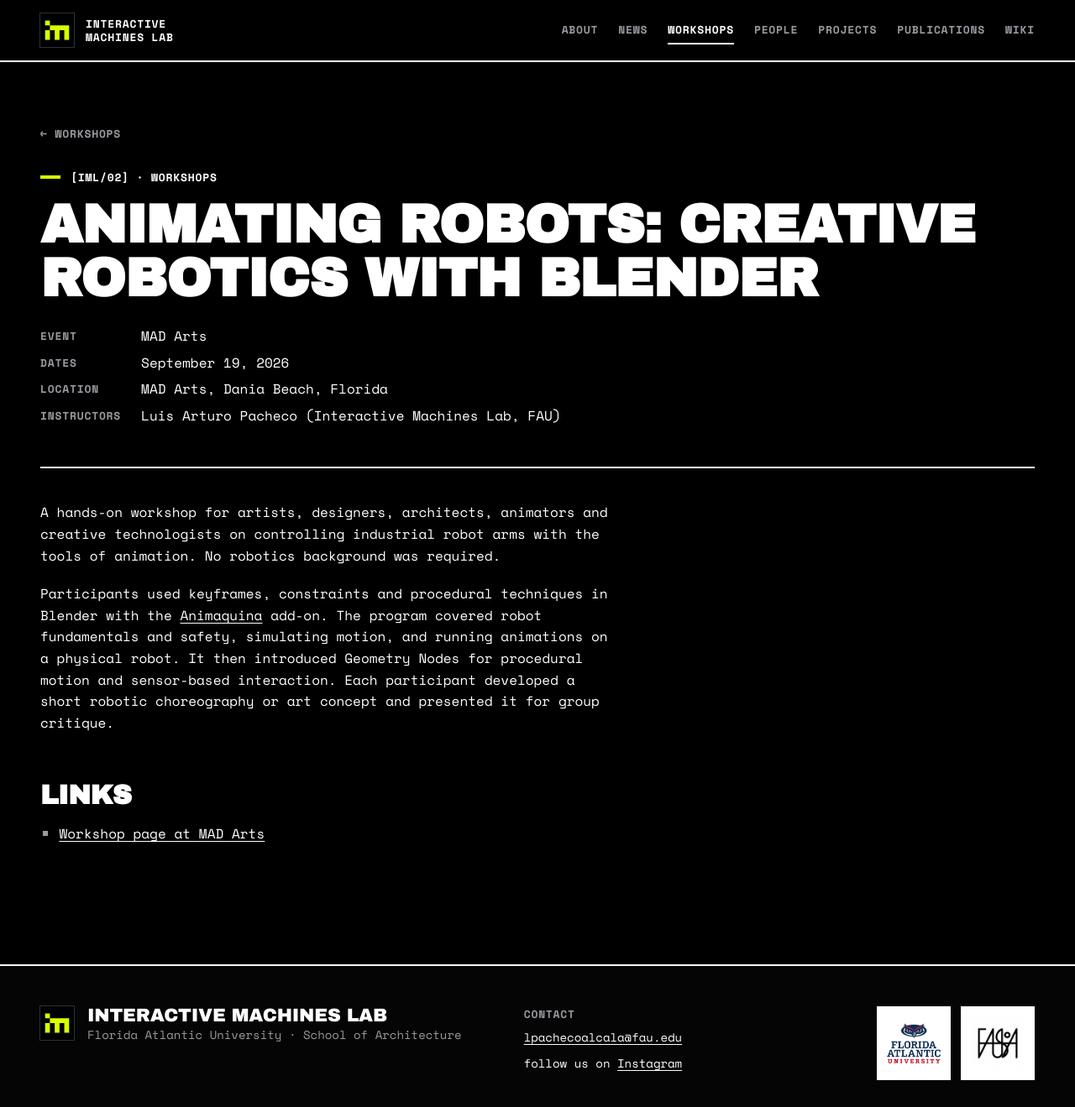
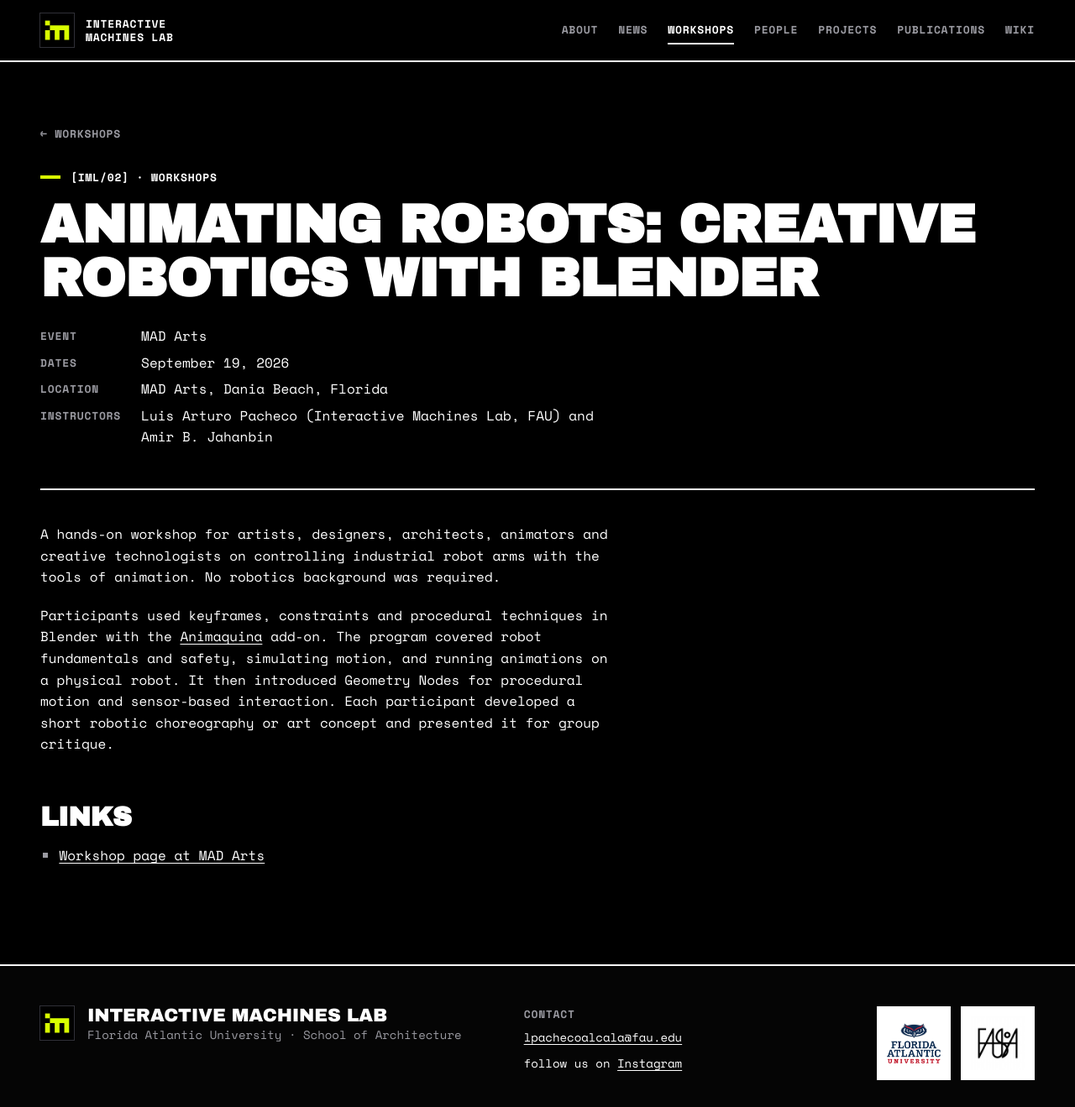
Before and after one commit to Interactive-Machines-Lab/website-iml, a Jekyll site: the page built from _posts/2026-09-19-animating-robots-mad-arts.md, in a window 1280 px wide and 1319 px high. Shown: the whole window at 84% size. Built offline with Jekyll 4.4.1, drawn with Linux system fonts in a browser that asks for light colours.

Commit message:
Update 2026-09-19-animating-robots-mad-arts.md

```diff
--- a/_posts/2026-09-19-animating-robots-mad-arts.md
+++ b/_posts/2026-09-19-animating-robots-mad-arts.md
@@ -8,7 +8,7 @@ caption: "Animating Robots"
 event: "MAD Arts"
 dates: "September 19, 2026"
 location: "MAD Arts, Dania Beach, Florida"
-instructors: "Luis Arturo Pacheco (Interactive Machines Lab, FAU)"
+instructors: "Luis Arturo Pacheco (Interactive Machines Lab, FAU) and Amir B. Jahanbin"
 excerpt: "A hands-on workshop at MAD Arts on controlling industrial robot arms with animation tools in Blender and Animaquina."
 ---
 A hands-on workshop for artists, designers, architects, animators and creative technologists on controlling industrial robot arms with the tools of animation. No robotics background was required.
```
